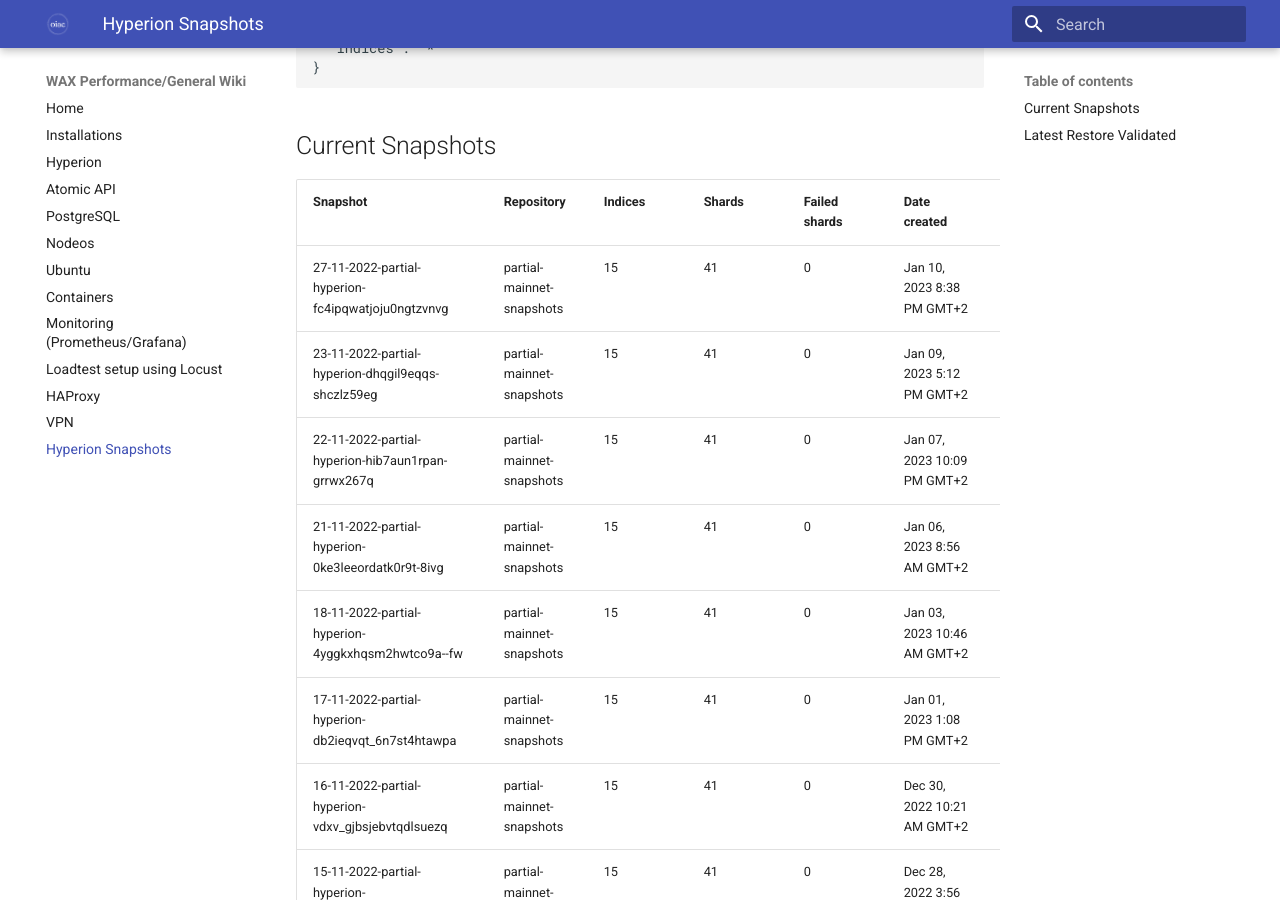
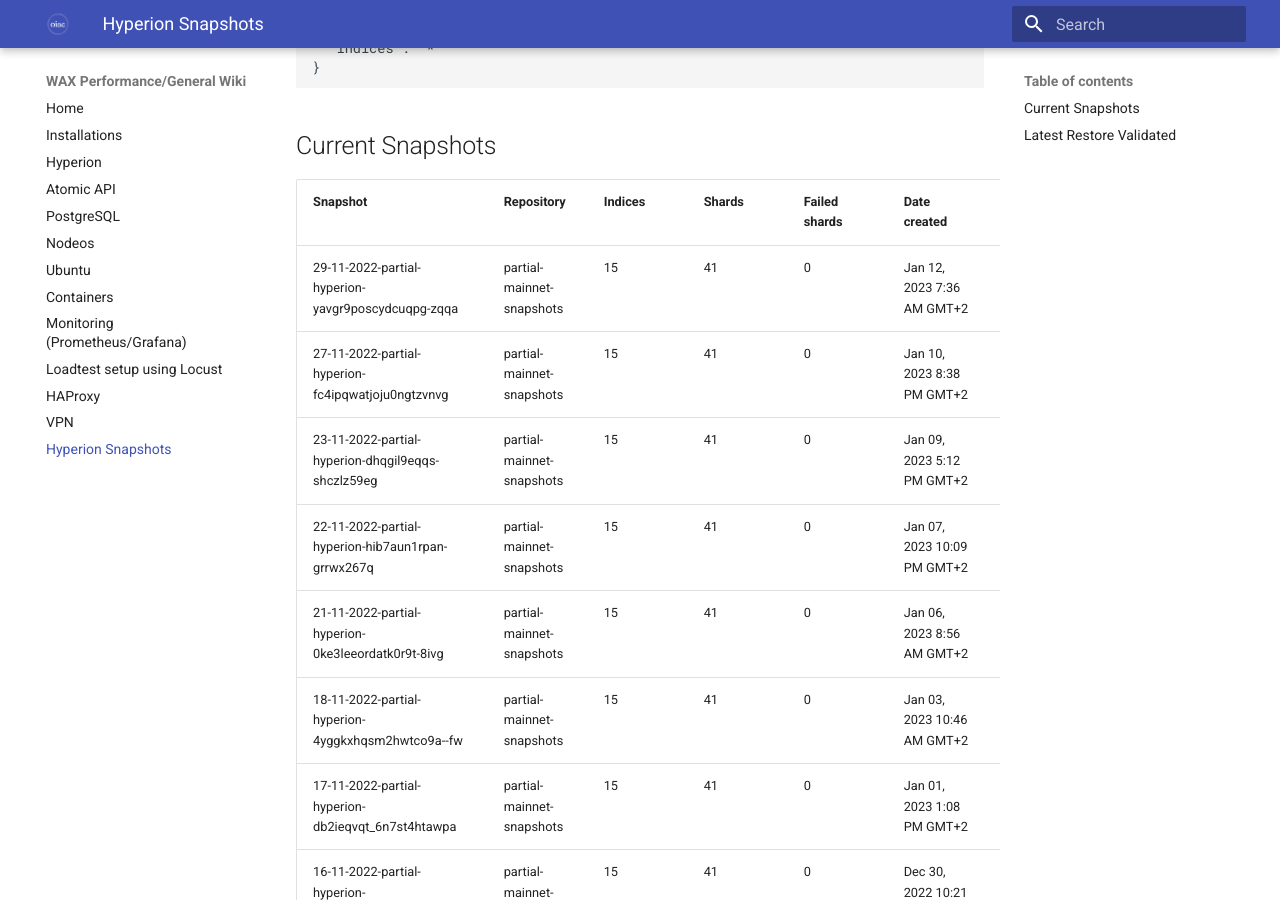
Before and after one commit to oneinacillian/wiki, an MkDocs documentation site: the page built from docs/snapshots.md, in a window 1280 px wide and 900 px high, scrolled down 2022 px. Built offline with MkDocs 1.6.1 and Material for MkDocs 9.7.7, drawn with Linux system fonts in a browser that asks for light colours.

Commit message:
Added partial snapshot for 29/11/2022

```diff
--- a/docs/snapshots.md
+++ b/docs/snapshots.md
@@ -60,6 +60,7 @@
 
 | Snapshot                                           | Repository                | Indices | Shards | Failed shards | Date created                | Duration |
 |----------------------------------------------------|---------------------------|---------|--------|---------------|-----------------------------|----------|
+| 29-11-2022-partial-hyperion-yavgr9poscydcuqpg-zqqa | partial-mainnet-snapshots | 15      | 41     | 0             | Jan 12, 2023 7:36 AM GMT+2  | 37s      |
 | 27-11-2022-partial-hyperion-fc4ipqwatjoju0ngtzvnvg | partial-mainnet-snapshots | 15      | 41     | 0             | Jan 10, 2023 8:38 PM GMT+2  | 31s      |
 | 23-11-2022-partial-hyperion-dhqgil9eqqs-shczlz59eg | partial-mainnet-snapshots | 15      | 41     | 0             | Jan 09, 2023 5:12 PM GMT+2  | 30s      |
 | 22-11-2022-partial-hyperion-hib7aun1rpan-grrwx267q | partial-mainnet-snapshots | 15      | 41     | 0             | Jan 07, 2023 10:09 PM GMT+2 | 45s      |
```
